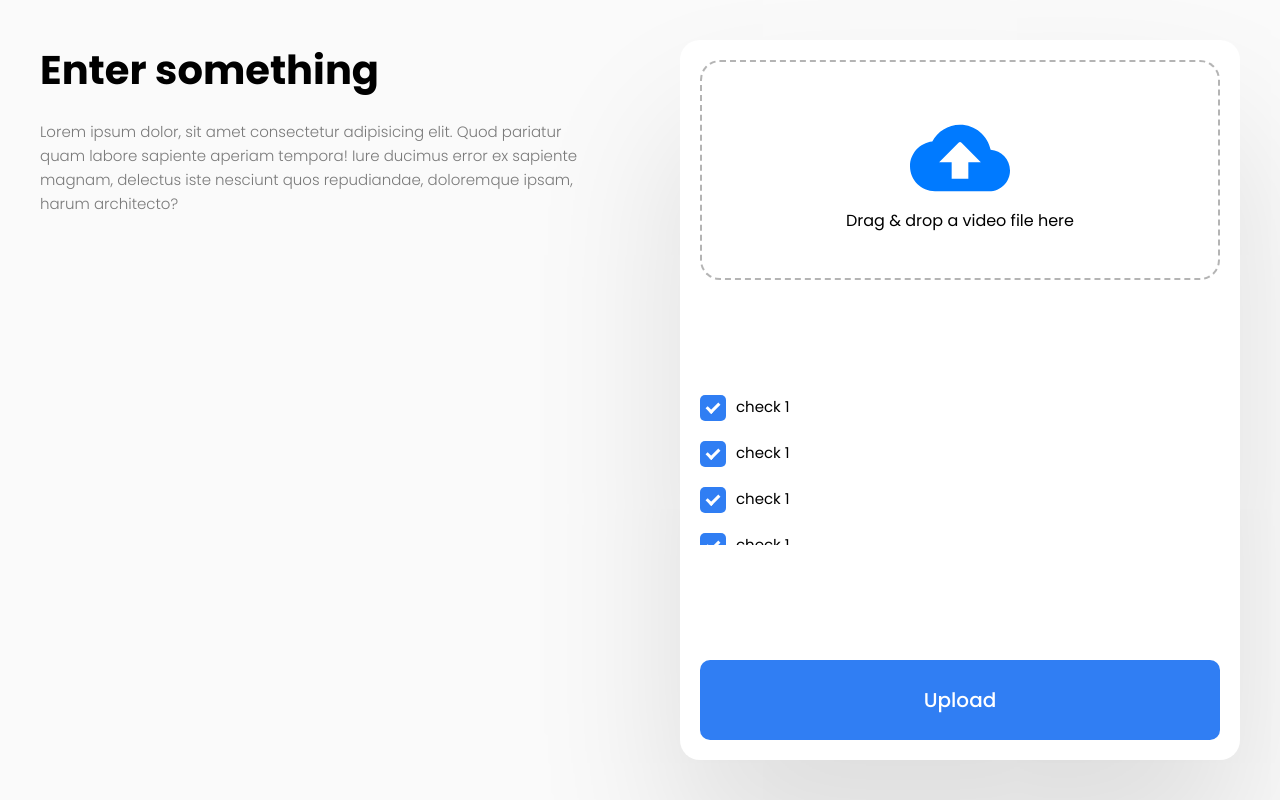
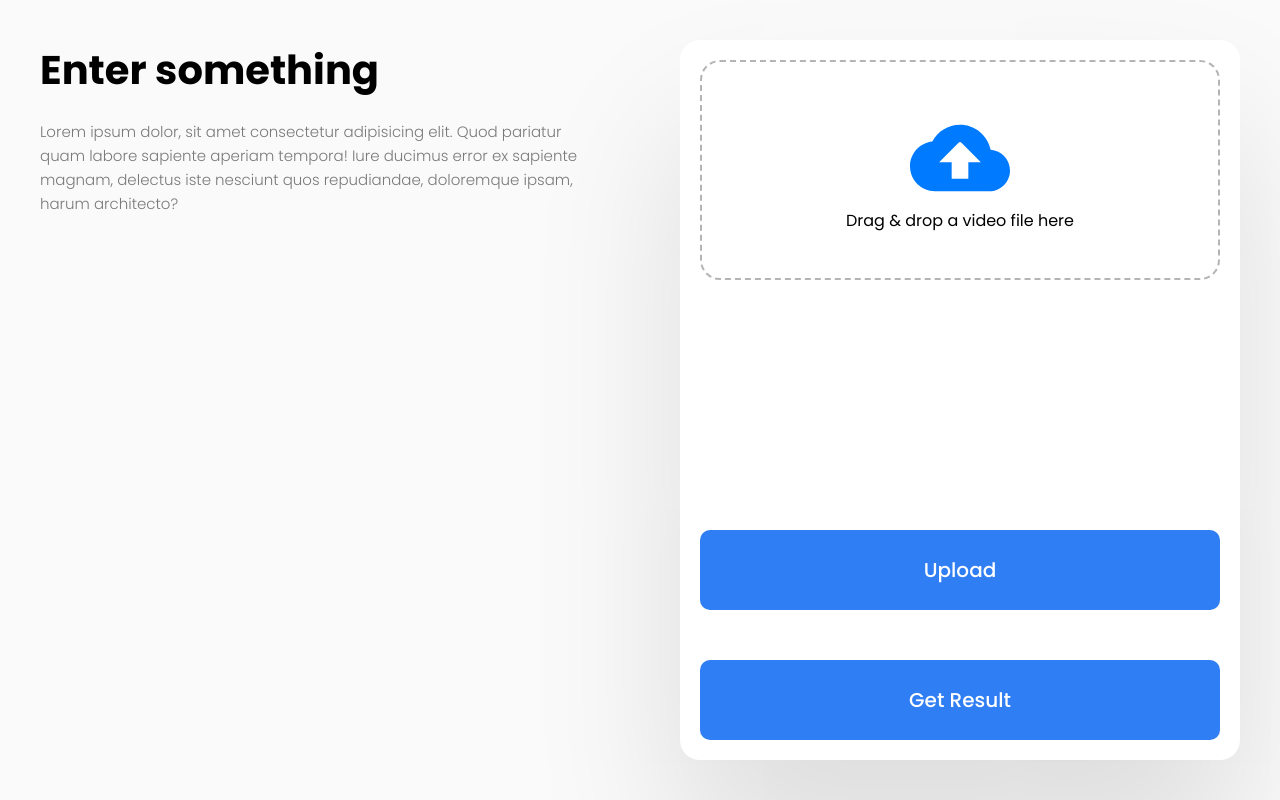
Before and after one commit to Abhinav-K-E/intel_hack, a React (Vite) app: page / in a window 1280 px wide. Built offline with nearby package versions, Linux system fonts and the light colour scheme.

Commit message:
functions-added-code-change

```diff
--- a/src/App.jsx
+++ b/src/App.jsx
@@ -1,12 +1,14 @@
-import React, { useCallback, useState } from 'react';
+import React, { useCallback, useState, useRef } from 'react';
 import { useDropzone } from 'react-dropzone';
 import './App.css';
 
 const App = () => {
   const [video, setVideo] = useState(null);
+  const [selectedDetectors, setSelectedDetectors] = useState([]);
+  const fileInputRef = useRef(null);
   const [result, setResult] = useState(null);
+  const [plotImage, setPlotImage] = useState(null);
 
-  // video functions
   const onDrop = useCallback((acceptedFiles) => {
     const file = acceptedFiles[0];
     setVideo(file);
@@ -18,7 +20,62 @@ const App = () => {
     multiple: false, // Allow only one file to be uploaded
   });
 
-  // next-btn[image-face] selected function --> give graph result
+  function handleCheckboxChange(event) {
+    const { value, checked } = event.target;
+
+    if (checked) {
+      setSelectedDetectors((prevDetectors) => [...prevDetectors, value]);
+    } else {
+      setSelectedDetectors((prevDetectors) =>
+        prevDetectors.filter((detector) => detector !== value)
+      );
+    }
+  }
+
+  function selectFiles() {
+    fileInputRef.current.click();
+  }
+
+  async function uploadFile() {
+    if (!video) {
+      alert('Please select a video file!');
+      return;
+    }
+
+    const models = selectedDetectors;
+
+    const formData = new FormData();
+    formData.append('file', video);
+    formData.append('models', models.join(','));
+
+    try {
+      const response = await fetch('http://localhost:8000/models/', {
+        method: 'POST',
+        body: formData,
+      });
+
+      const result = await response.json();
+      setResult(result);
+      setPlotImage(null); // Reset plotImage when uploading a new file
+    } catch (error) {
+      console.error('Error uploading file:', error);
+    }
+  }
+
+  async function fetchPlot() {
+    try {
+      const response = await fetch('http://localhost:8000/get_file');
+      if (response.ok) {
+        const blob = await response.blob();
+        const url = URL.createObjectURL(blob);
+        setPlotImage(url);
+      } else {
+        console.error('Error fetching plot:', response.statusText);
+      }
+    } catch (error) {
+      console.error('Error fetching plot:', error);
+    }
+  }
 
   return (
     <div className='app'>
@@ -26,10 +83,8 @@ const App = () => {
         <div className='grid-left'>
           {result ? (
             <div className='result-content'>
-              <div className="head">Result</div>
-              <div className="graph">
-
-              </div>
+              <div className='head'>Result</div>
+              <div className='graph'></div>
             </div>
           ) : (
             <div className='no-result-content'>
@@ -59,6 +114,7 @@ const App = () => {
               ) : (
                 <div {...getRootProps()} className='upload-preview-grp'>
                   <input {...getInputProps()} />
+                  {/* Your upload SVG icon and text here */}
                   <svg
                     xmlns='http://www.w3.org/2000/svg'
                     width={100}
@@ -75,81 +131,34 @@ const App = () => {
                 </div>
               )}
             </div>
-
             <div className='check-boxs'>
-              <div className='check-grp'>
+              {selectedDetectors.map((detectorValue, index) => (
+                <div key={index} className='check-grp'>
                   <label className='container'>
-                  <input defaultChecked='checked' type='checkbox' />
+                    <input
+                      type='checkbox'
+                      value={detectorValue}
+                      onChange={handleCheckboxChange}
+                      checked={selectedDetectors.includes(detectorValue)}
+                    />
                     <div className='checkmark' />
                   </label>
                   <div className='check-name'>check 1</div>
                 </div>
-
-              <div className='check-grp'>
-                <label className='container'>
-                  <input defaultChecked='checked' type='checkbox' />
-                  <div className='checkmark' />
-                </label>
-                <div className='check-name'>check 1</div>
+              ))}
             </div>
-
-              <div className='check-grp'>
-                <label className='container'>
-                  <input defaultChecked='checked' type='checkbox' />
-                  <div className='checkmark' />
-                </label>
-                <div className='check-name'>check 1</div>
+            <div className='upload-btn' onClick={uploadFile}>
+              Upload
             </div>
-
-              <div className='check-grp'>
-                <label className='container'>
-                  <input defaultChecked='checked' type='checkbox' />
-                  <div className='checkmark' />
-                </label>
-                <div className='check-name'>check 1</div>
+            <div className='upload-btn' onClick={fetchPlot}>
+              Get Result
             </div>
-
-              <div className='check-grp'>
-                <label className='container'>
-                  <input defaultChecked='checked' type='checkbox' />
-                  <div className='checkmark' />
-                </label>
-                <div className='check-name'>check 1</div>
-              </div>
-
-              <div className='check-grp'>
-                <label className='container'>
-                  <input defaultChecked='checked' type='checkbox' />
-                  <div className='checkmark' />
-                </label>
-                <div className='check-name'>check 1</div>
-              </div>
-
-              <div className='check-grp'>
-                <label className='container'>
-                  <input defaultChecked='checked' type='checkbox' />
-                  <div className='checkmark' />
-                </label>
-                <div className='check-name'>check 1</div>
-              </div>
-
-              <div className='check-grp'>
-                <label className='container'>
-                  <input defaultChecked='checked' type='checkbox' />
-                  <div className='checkmark' />
-                </label>
-                <div className='check-name'>check 1</div>
-              </div>
-            </div>
-            <div className='upload-btn'>Upload</div>
           </div>
         </div>
       </div>
 
-      <div
-      className='popup-window-container'
-      style={{display:'none'}}
-      >
+      {/* Your popup window container here */}
+      <div className='popup-window-container' style={{ display: 'none' }}>
         <div className='popup-window'>
           <div className='top-box'>
             <div className='faces'>
```
Lines whose indentation alone changed are shown as unchanged.
